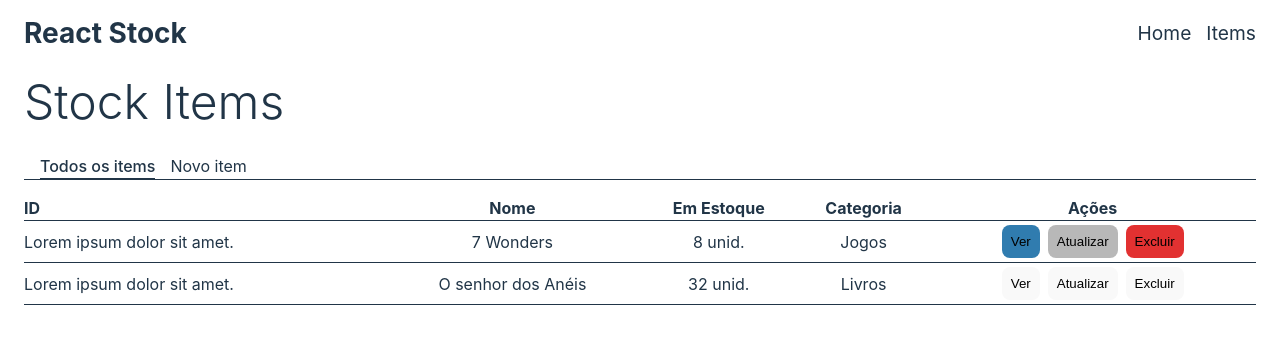
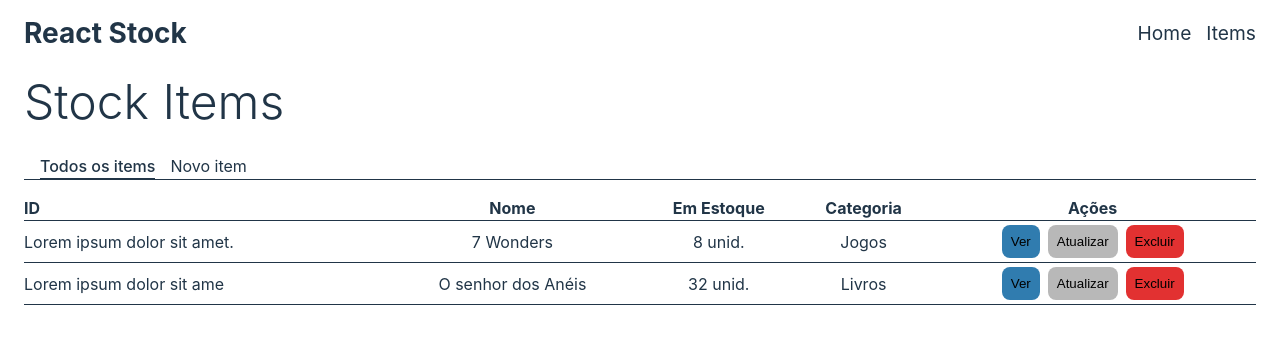
Before and after one commit to felipe0848/gestor-de-estoque--SPA-, a React (Vite) app: page /items in a window 1280 px wide. Shown: the top 344 px of the page. Built offline with nearby package versions, Linux system fonts and the light colour scheme.

Commit message:
Include All items Table component

```diff
--- /dev/null
+++ b/src/Components/AllItemsTable/AllItemsTable.jsx
@@ -0,0 +1,34 @@
+export default function AllItemsTable({items}){
+    return(
+        <>
+            <table>
+                <thead>
+                    <tr>
+                        <th>ID</th>
+                        <th>Nome</th>
+                        <th>Em Estoque</th>
+                        <th>Categoria</th>
+                        <th>Ações</th>
+                    </tr>
+                </thead>
+                <tbody>
+                    {items.map(({ id, title, qtd, category })=>{
+                        return(
+                            <tr>
+                                <td>{id}</td>
+                                <td>{title}</td>
+                                <td>{qtd} unid.</td>
+                                <td>{category}</td>
+                                <td>
+                                    <button className="details">Ver</button>
+                                    <button className="update">Atualizar</button>
+                                    <button className="delete">Excluir</button>
+                                </td>
+                            </tr>
+                        )
+                    })}
+                </tbody>
+            </table>
+        </>
+    )
+}
--- a/src/pages/Items/Items.jsx
+++ b/src/pages/Items/Items.jsx
@@ -2,6 +2,7 @@ import { Link } from "react-router-dom";
 import Header from "../../Components/Header/Header";
 import "./Items.css"
 import { useState } from "react";
+import AllItemsTable from "../../Components/AllItemsTable/AllItemsTable";
 
 export default function Items(){
     const [selected, setSelected] = useState("Todos os items")
@@ -19,41 +20,11 @@ export default function Items(){
                     <Link to={"/items"} className={selected === "Novo item" ? "selected" : ""} onClick={(ev)=>handleSelect(ev.target.innerText)}>Novo item</Link>
                 </div>
 
-                <table>
-                    <thead>
-                        <tr>
-                            <th>ID</th>
-                            <th>Nome</th>
-                            <th>Em Estoque</th>
-                            <th>Categoria</th>
-                            <th>Ações</th>
-                        </tr>
-                    </thead>
-                    <tbody>
-                        <tr>
-                            <td>Lorem ipsum dolor sit amet.</td>
-                            <td>7 Wonders</td>
-                            <td>8 unid.</td>
-                            <td>Jogos</td>
-                            <td>
-                                <button className="details">Ver</button>
-                                <button className="update">Atualizar</button>
-                                <button className="delete">Excluir</button>
-                            </td>
-                        </tr>
-                        <tr>
-                            <td>Lorem ipsum dolor sit amet.</td>
-                            <td>O senhor dos Anéis</td>
-                            <td>32 unid.</td>
-                            <td>Livros</td>
-                            <td>
-                                <button>Ver</button>
-                                <button>Atualizar</button>
-                                <button>Excluir</button>
-                            </td>
-                        </tr>
-                    </tbody>
-                </table>
+                <AllItemsTable items={[
+                    {id:"Lorem ipsum dolor sit amet.", title:"7 Wonders", qtd: 8, category:"Jogos"},
+                    {id:"Lorem ipsum dolor sit ame", title:"O senhor dos Anéis", qtd: 32, category:"Livros"}
+                ]}/>
+
             </div>
         </>
     )
```
